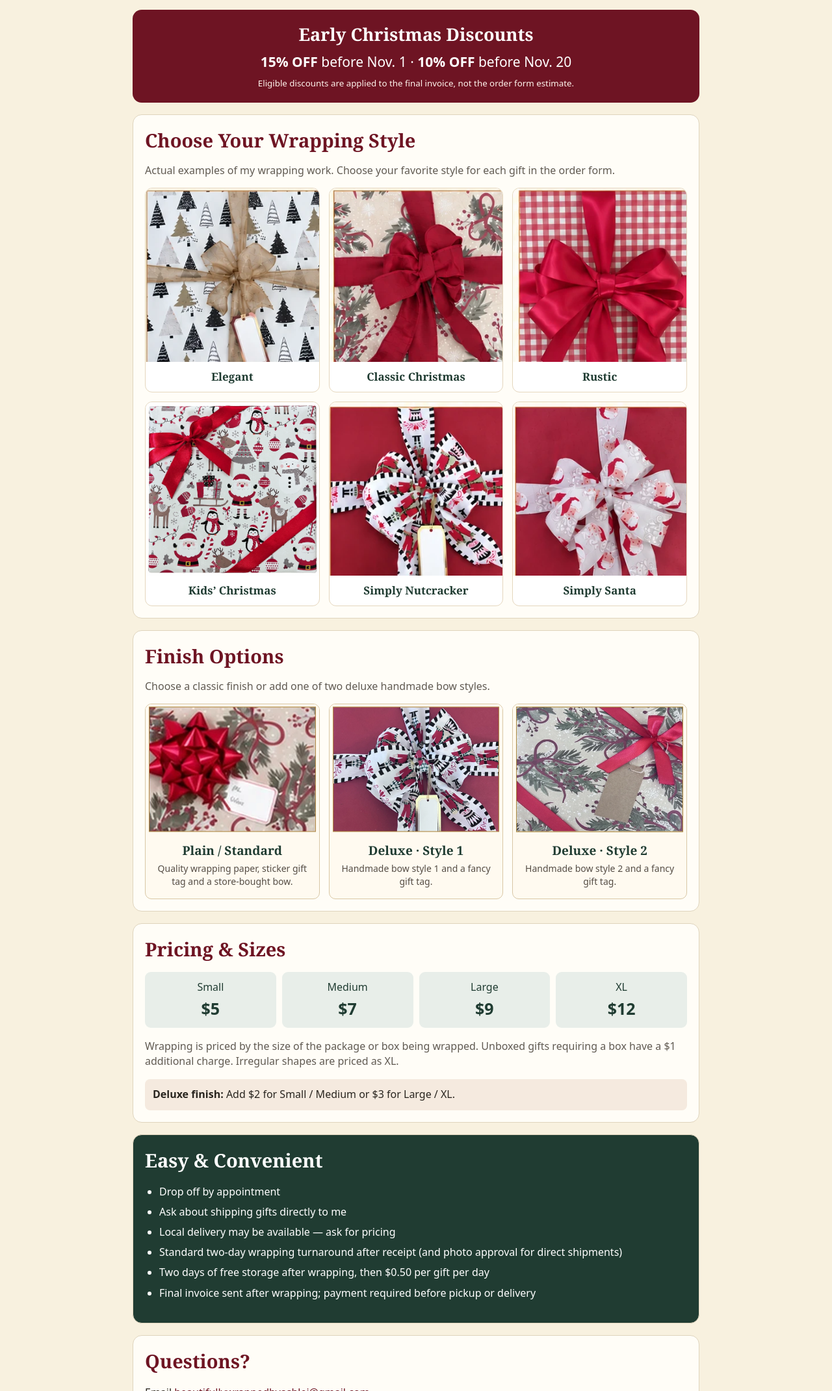
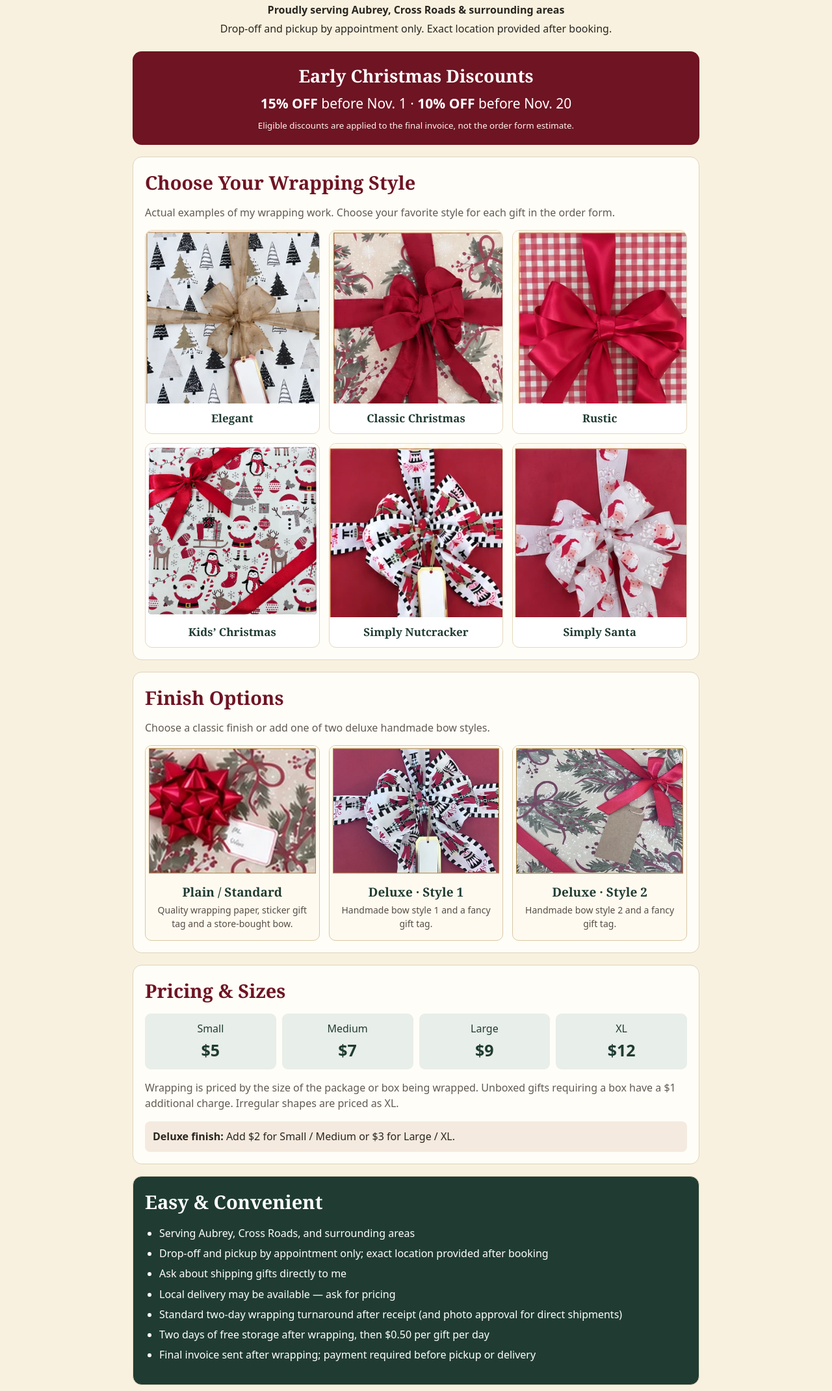
Before and after one commit to beautifullywrappedbyashlei-boop/beautifully-wrapped, a plain HTML site: page index.html in a window 1280 px wide. Shown: the part 325-2466 px from the top of the page at 65% size. Drawn offline with Linux system fonts and the light colour scheme.

Commit message:
Add files via upload

```diff
--- a/index.html
+++ b/index.html
@@ -55,7 +55,7 @@
 </style></head><body>
 <header><h1>Beautifully Wrapped</h1><p>Gift Wrapping Order · Ready for Christmas</p></header>
 <main class="wrap"><section class="guide" aria-label="Christmas wrapping guide">
-  <div class="guide-intro"><p class="eyebrow">Beautifully Wrapped by Ashlei</p><h2>Christmas Gift Wrapping</h2><p>Beautifully wrapped · Easy drop-off · Ready for Christmas</p></div>
+  <div class="guide-intro"><p class="eyebrow">Beautifully Wrapped by Ashlei</p><h2>Christmas Gift Wrapping</h2><p>Beautifully wrapped · Easy drop-off · Ready for Christmas</p><p style="margin-top:12px;font-weight:600">Proudly serving Aubrey, Cross Roads &amp; surrounding areas</p><p style="margin-top:6px">Drop-off and pickup by appointment only. Exact location provided after booking.</p></div>
   <div class="promotion"><strong>Early Christmas Discounts</strong><p><b>15% OFF</b> before Nov. 1 <span aria-hidden="true"> · </span> <b>10% OFF</b> before Nov. 20</p><small>Eligible discounts are applied to the final invoice, not the order form estimate.</small></div>
   <div class="guide-block"><h2>Choose Your Wrapping Style</h2><p class="guide-sub">Actual examples of my wrapping work. Choose your favorite style for each gift in the order form.</p><div class="style-gallery"><article class="showcase-card"><img src="elegant.webp" alt="Real gift wrapped in the Elegant collection" loading="lazy"><h3>Elegant</h3></article>
 <article class="showcase-card"><img src="classic.webp" alt="Real gift wrapped in the Classic Christmas collection" loading="lazy"><h3>Classic Christmas</h3></article>
@@ -67,7 +67,7 @@
 <article class="showcase-card finish-card"><img src="deluxe1-uniform.webp" alt="Real gift with Deluxe · Style 1 finish" loading="lazy"><h3>Deluxe · Style 1</h3><p>Handmade bow style 1 and a fancy gift tag.</p></article>
 <article class="showcase-card finish-card"><img src="deluxe2-no-carpet.webp" alt="Real gift with Deluxe · Style 2 finish" loading="lazy"><h3>Deluxe · Style 2</h3><p>Handmade bow style 2 and a fancy gift tag.</p></article></div></div>
   <div class="guide-block"><h2>Pricing &amp; Sizes</h2><div class="price-list"><div><span>Small</span><strong>$5</strong></div><div><span>Medium</span><strong>$7</strong></div><div><span>Large</span><strong>$9</strong></div><div><span>XL</span><strong>$12</strong></div></div><p class="guide-sub">Wrapping is priced by the size of the package or box being wrapped. Unboxed gifts requiring a box have a $1 additional charge. Irregular shapes are priced as XL.</p><p class="deluxe-note"><b>Deluxe finish:</b> Add $2 for Small / Medium or $3 for Large / XL.</p></div>
-  <div class="guide-block guide-info"><h2>Easy &amp; Convenient</h2><ul><li>Drop off by appointment</li><li>Ask about shipping gifts directly to me</li><li>Local delivery may be available — ask for pricing</li><li>Standard two-day wrapping turnaround after receipt (and photo approval for direct shipments)</li><li>Two days of free storage after wrapping, then $0.50 per gift per day</li><li>Final invoice sent after wrapping; payment required before pickup or delivery</li></ul></div>
+  <div class="guide-block guide-info"><h2>Easy &amp; Convenient</h2><ul><li>Serving Aubrey, Cross Roads, and surrounding areas</li><li>Drop-off and pickup by appointment only; exact location provided after booking</li><li>Ask about shipping gifts directly to me</li><li>Local delivery may be available — ask for pricing</li><li>Standard two-day wrapping turnaround after receipt (and photo approval for direct shipments)</li><li>Two days of free storage after wrapping, then $0.50 per gift per day</li><li>Final invoice sent after wrapping; payment required before pickup or delivery</li></ul></div>
   <div class="guide-block"><h2>Questions?</h2><p>Email <a href="mailto:beautifullywrappedbyashlei@gmail.com">beautifullywrappedbyashlei@gmail.com</a></p><p class="guide-sub">Want to see the updated printable flyer? <a href="christmas-gift-guide.png" target="_blank" rel="noopener">Open the full gift guide</a>.</p></div>
   <div class="order-jump"><a href="#orderForm">Ready to order? Start here ↓</a></div>
 </section>
```
